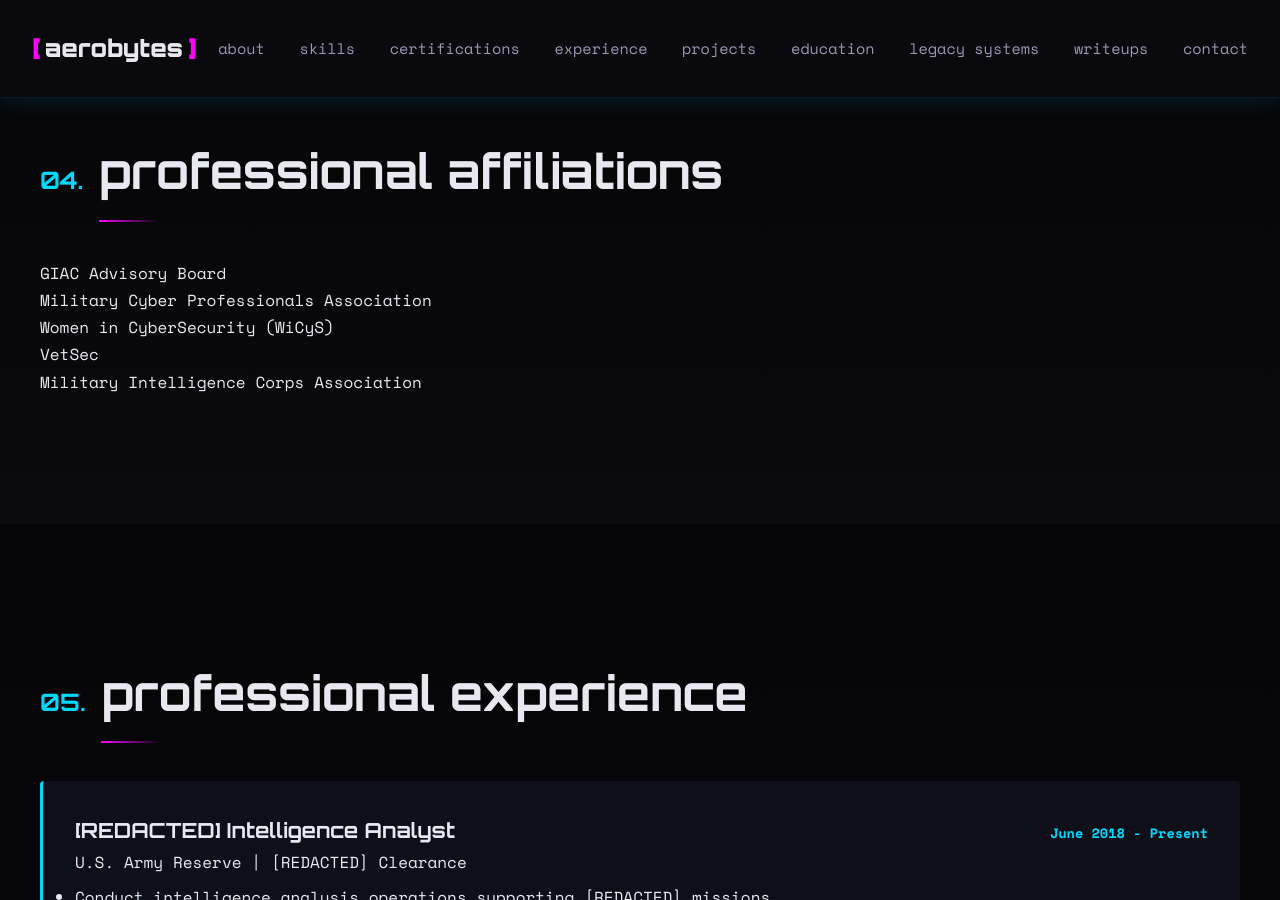
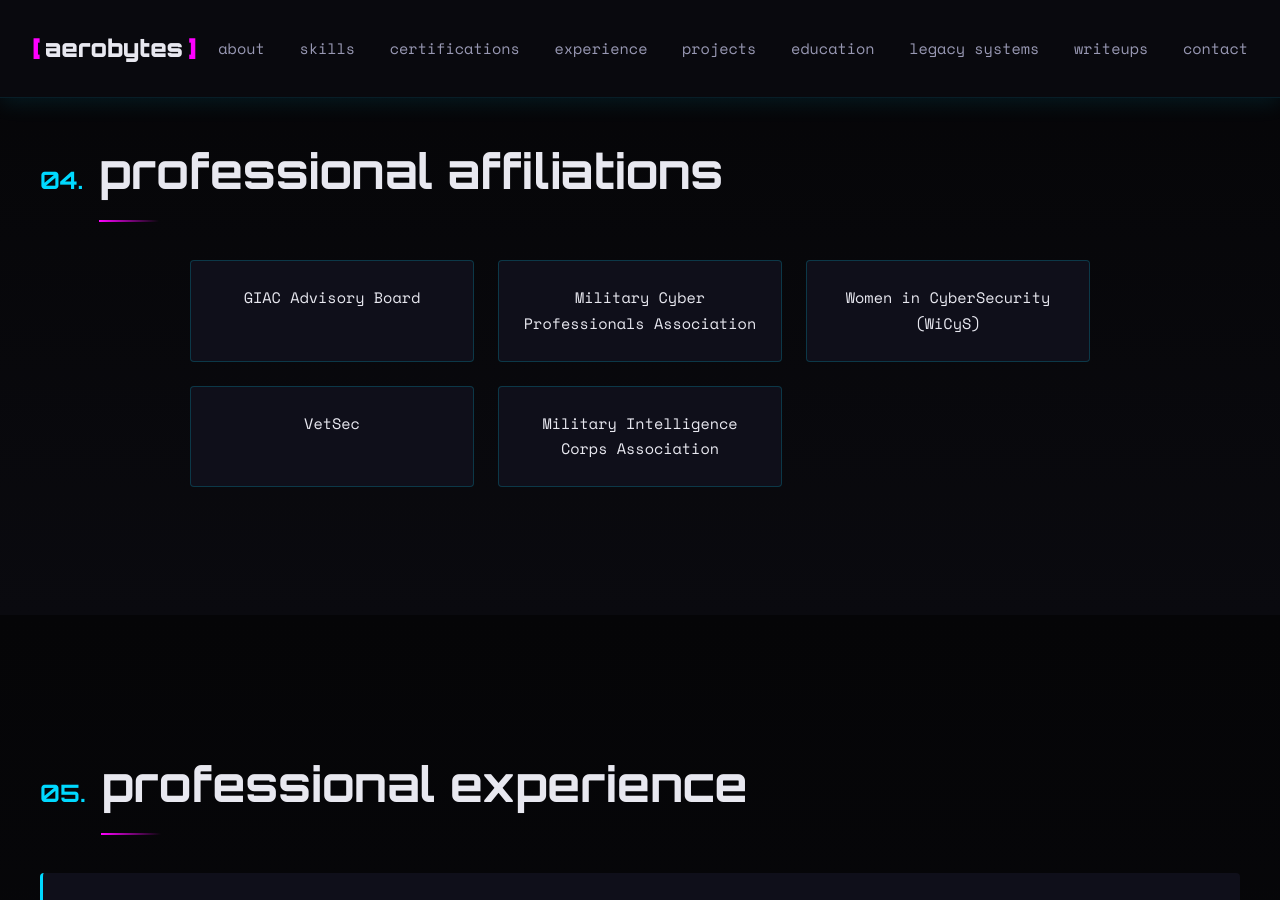
Before and after one commit to Aeronique/aerobytes-site, a Jekyll site: the page built from index.html, in a window 1280 px wide and 900 px high, scrolled down 3892 px. Built offline with Jekyll 4.4.1, drawn with Linux system fonts in a browser that asks for light colours.

Commit message:
Update style.css

```diff
--- a/assets/css/style.css
+++ b/assets/css/style.css
@@ -1023,3 +1023,32 @@
         gap: 1.5rem;
     }
 }
+
+/* ===================================
+   AFFILIATIONS SECTION
+   =================================== */
+
+.affiliations-grid {
+    display: grid;
+    grid-template-columns: repeat(auto-fit, minmax(250px, 1fr));
+    gap: 1.5rem;
+    max-width: 900px;
+    margin: 0 auto;
+}
+
+.affiliation-item {
+    background: var(--card-bg);
+    padding: 1.5rem;
+    border: 1px solid rgba(0, 217, 255, 0.2);
+    border-radius: 4px;
+    text-align: center;
+    color: var(--text-primary);
+    font-size: 0.95rem;
+    transition: all 0.3s ease;
+}
+
+.affiliation-item:hover {
+    border-color: var(--cyber-blue);
+    box-shadow: 0 5px 20px rgba(0, 217, 255, 0.15);
+    transform: translateY(-3px);
+}
```
